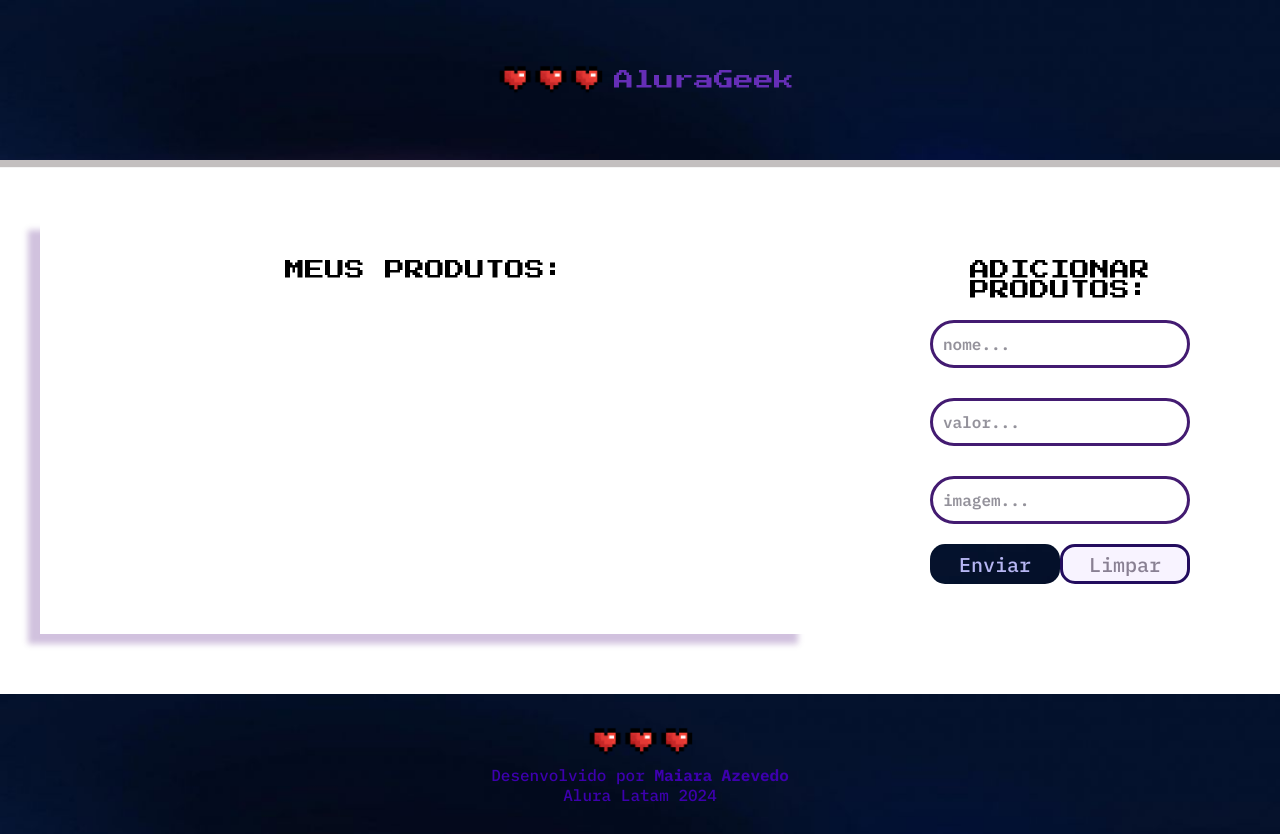
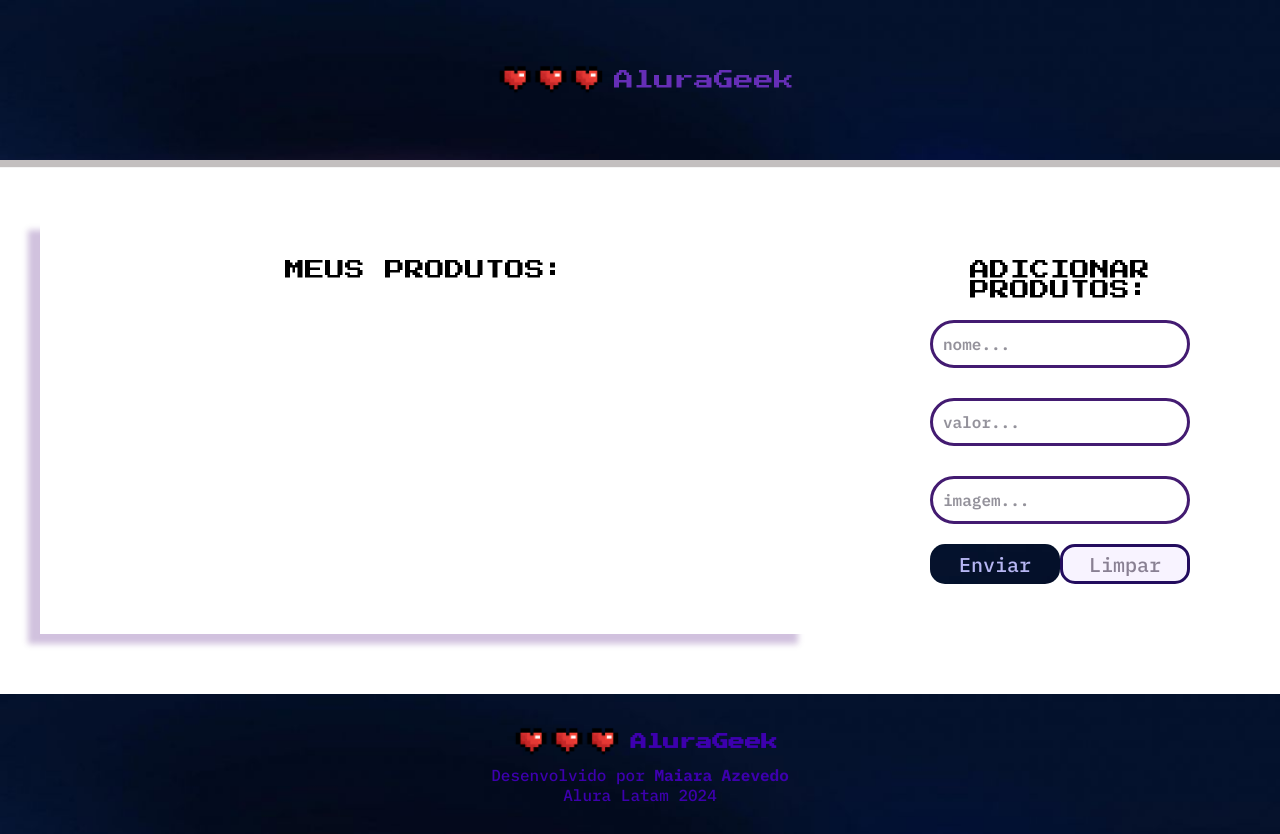
Before and after one commit to MaiaraAzevedo/AluraGeek, a website with bundled scripts: page index.html in a window 1280 px wide. Built offline with nearby package versions, Linux system fonts and the light colour scheme; no server answers.

Commit message:
Update index.html

```diff
--- a/index.html
+++ b/index.html
@@ -12,7 +12,7 @@
 </head>
 <body>
     <header class="cabecalho">
-            <img src="\imagens\logo.png" alt="logo">
+            <img src="/imagens/logo.png" alt="AluraGeek">
         <p>AluraGeek</p>
     </header>
     <main class="container-principal">
@@ -37,7 +37,8 @@
 </main>
 <footer class="rodape-container">
 <div>
-<img src="/imagens/logo.png" alt="logo">
+    <img src="/imagens/logo.png" alt="AluraGeek">
+            <h3>AluraGeek</h3>
 </div>
 <p>Desenvolvido por<span> Maiara Azevedo</span></p>
 <p>Alura Latam 2024</p>
```
